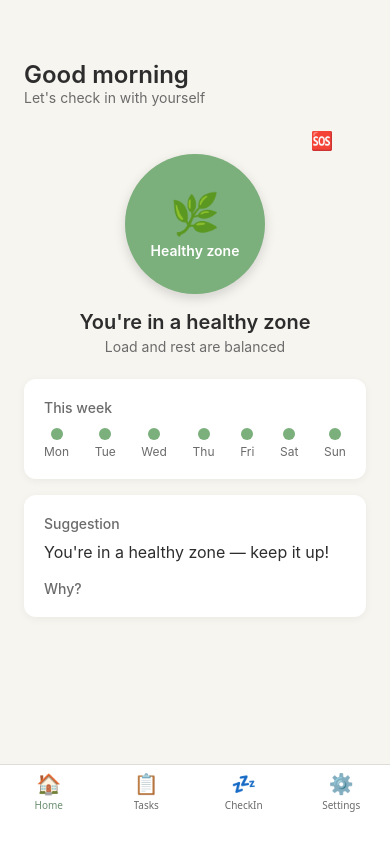
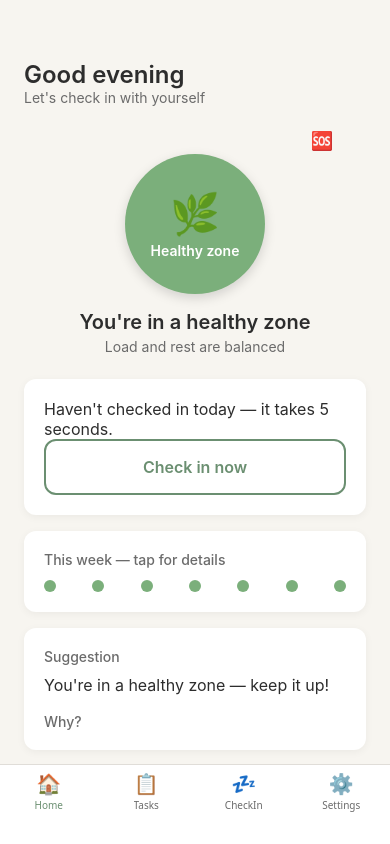
Before and after one commit to Anonymousodun/evenly-study, a React Native app in the folder evenly-study/: screen /MainTabs in a window 390 px wide. Built offline with nearby package versions, Linux system fonts and the light colour scheme.

Commit message:
Phase 4: check-in flow, home wiring, weekly trend

```diff
--- a/evenly-study/src/screens/CheckInScreen.tsx
+++ b/evenly-study/src/screens/CheckInScreen.tsx
@@ -1,19 +1,20 @@
 import React, { useState } from 'react';
-import { View, StyleSheet, ScrollView, TouchableOpacity } from 'react-native';
+import { View, StyleSheet, ScrollView } from 'react-native';
 import { useAppContext } from '../context/AppContext';
 import AppText from '../components/common/Text';
 import { Card } from '../components/common/Card';
-import { Button } from '../components/common/Button';
+import { CheckInSlider } from '../components/common/CheckInSlider';
+import { Toast } from '../components/common/Toast';
 import { generateId } from '../utils/id';
+import { getReinforcementMessage } from '../utils/reinforcement';
 
-const MOODS = ['😞', '😕', '😐', '🙂', '😊'];
-
-export function CheckInScreen() {
+export function CheckInScreen({ navigation }: any) {
   const { state, dispatch, theme } = useAppContext();
   const [selectedMood, setSelectedMood] = useState<number | null>(null);
-  const [bedtime, setBedtime] = useState(state.settings.targetBedtime || '23:00');
-  const [wakeTime, setWakeTime] = useState('07:00');
+  const [bedtime] = useState(state.settings.targetBedtime || '23:00');
+  const [wakeTime] = useState('07:00');
   const [restScore, setRestScore] = useState<number | null>(null);
+  const [toast, setToast] = useState('');
 
   const today = new Date().toISOString().split('T')[0];
 
@@ -29,6 +30,8 @@ export function CheckInScreen() {
         created_at: new Date().toISOString(),
       },
     });
+    setToast('Checked in ✓');
+    setTimeout(() => navigation.navigate('Home'), 800);
   };
 
   const handleRestSelect = (score: number) => {
@@ -45,6 +48,8 @@ export function CheckInScreen() {
         created_at: new Date().toISOString(),
       },
     });
+    const message = getReinforcementMessage(state);
+    setToast(message || 'Sleep logged 🌙');
   };
 
   return (
@@ -54,21 +59,7 @@ export function CheckInScreen() {
         <AppText variant="bodySmall" color="secondary">How are you feeling today?</AppText>
       </View>
 
-      <View style={styles.moodRow}>
-        {MOODS.map((mood, index) => (
-          <TouchableOpacity
-            key={index}
-            style={[
-              styles.moodCircle,
-              { backgroundColor: theme.colors.surface },
-              selectedMood === index + 1 && { backgroundColor: theme.colors.primary, borderColor: theme.colors.primary },
-            ]}
-            onPress={() => handleMoodSelect(index + 1)}
-          >
-            <AppText style={styles.moodEmoji}>{mood}</AppText>
-          </TouchableOpacity>
-        ))}
-      </View>
+      <CheckInSlider value={selectedMood} onSelect={handleMoodSelect} />
 
       <Card>
         <AppText variant="label" color="secondary">Sleep Check-in</AppText>
@@ -90,21 +81,9 @@ export function CheckInScreen() {
         How rested do you feel?
       </AppText>
 
-      <View style={styles.moodRow}>
-        {MOODS.map((mood, index) => (
-          <TouchableOpacity
-            key={index}
-            style={[
-              styles.moodCircle,
-              { backgroundColor: theme.colors.surface },
-              restScore === index + 1 && { backgroundColor: theme.colors.primary, borderColor: theme.colors.primary },
-            ]}
-            onPress={() => handleRestSelect(index + 1)}
-          >
-            <AppText style={styles.moodEmoji}>{mood}</AppText>
-          </TouchableOpacity>
-        ))}
-      </View>
+      <CheckInSlider value={restScore} onSelect={handleRestSelect} />
+
+      <Toast message={toast} visible={toast !== ''} onHide={() => setToast('')} />
 
       <View style={{ height: 100 }} />
     </ScrollView>
@@ -118,24 +97,7 @@ const styles = StyleSheet.create({
     paddingTop: 60,
   },
   header: {
-    marginBottom: 24,
-  },
-  moodRow: {
-    flexDirection: 'row',
-    justifyContent: 'space-between',
-    marginVertical: 24,
-  },
-  moodCircle: {
-    width: 56,
-    height: 56,
-    borderRadius: 28,
-    alignItems: 'center',
-    justifyContent: 'center',
-    borderWidth: 2,
-    borderColor: 'transparent',
-  },
-  moodEmoji: {
-    fontSize: 24,
+    marginBottom: 8,
   },
   sleepSubtitle: {
     marginTop: 4,
--- a/evenly-study/src/screens/HomeScreen.tsx
+++ b/evenly-study/src/screens/HomeScreen.tsx
@@ -3,29 +3,36 @@ import { View, StyleSheet, ScrollView, TouchableOpacity } from 'react-native';
 import { useAppContext } from '../context/AppContext';
 import { Card } from '../components/common/Card';
 import AppText from '../components/common/Text';
+import { Button } from '../components/common/Button';
 import { IndicatorBadge } from '../components/burnout/IndicatorBadge';
 import { SuggestionCard } from '../components/burnout/SuggestionCard';
+import { WeeklyTrendMiniChart } from '../components/burnout/WeeklyTrendMiniChart';
+import { useSuggestions } from '../hooks/useSuggestions';
 import { getBurnoutSuggestion } from '../utils/burnoutAlgorithm';
+import { checkSleepProtection } from '../utils/sleepProtection';
+import { generateWeeklySummary } from '../utils/weeklySummary';
+
+function greeting(): string {
+  const hour = new Date().getHours();
+  if (hour < 12) return 'Good morning';
+  if (hour < 18) return 'Good afternoon';
+  return 'Good evening';
+}
 
 export function HomeScreen({ navigation }: any) {
   const { state, theme } = useAppContext();
-  const suggestion = getBurnoutSuggestion(state.burnoutLevel);
+  const { suggestions, approve, dismiss } = useSuggestions();
+  const sleepCheck = checkSleepProtection(state);
+  const summary = generateWeeklySummary(state);
+  const activeSuggestion = suggestions[0] ?? null;
 
-  const weekDays = ['Mon', 'Tue', 'Wed', 'Thu', 'Fri', 'Sat', 'Sun'];
-  const trendData = weekDays.map((day, i) => {
-    const date = new Date();
-    date.setDate(date.getDate() - (6 - i));
-    const dateStr = date.toISOString().split('T')[0];
-    const hasCheckIn = state.dailyCheckIns.some(c => c.date === dateStr);
-    const hasSleep = state.sleep.some(s => s.date === dateStr);
-    if (!hasCheckIn && !hasSleep) return { day, level: 'green' as const };
-    return { day, level: state.burnoutLevel };
-  });
+  const today = new Date().toISOString().split('T')[0];
+  const checkedInToday = state.dailyCheckIns.some(c => c.date === today);
 
   return (
     <ScrollView style={[styles.container, { backgroundColor: theme.colors.bg }]}>
       <View style={styles.header}>
-        <AppText variant="h1">Good morning</AppText>
+        <AppText variant="h1">{greeting()}</AppText>
         <AppText variant="bodySmall" color="secondary">Let's check in with yourself</AppText>
       </View>
 
@@ -50,32 +57,38 @@ export function HomeScreen({ navigation }: any) {
         </AppText>
       </View>
 
-      <Card>
-        <AppText variant="label" color="secondary">This week</AppText>
-        <View style={styles.trendDots}>
-          {trendData.map((d, i) => (
-            <View key={i} style={styles.trendItem}>
-              <View
-                style={[
-                  styles.trendDot,
-                  {
-                    backgroundColor:
-                      d.level === 'green' ? theme.colors.indicatorGreen :
-                      d.level === 'yellow' ? theme.colors.indicatorYellow :
-                      theme.colors.indicatorRed,
-                  },
-                ]}
-              />
-              <AppText variant="caption" color="secondary">{d.day}</AppText>
-            </View>
-          ))}
-        </View>
-      </Card>
+      {!checkedInToday && (
+        <Card>
+          <AppText variant="body">Haven't checked in today — it takes 5 seconds.</AppText>
+          <Button title="Check in now" onPress={() => navigation.navigate('CheckIn')} variant="secondary" />
+        </Card>
+      )}
 
-      <SuggestionCard
-        text={suggestion}
-        onWhy={() => {}}
-      />
+      {sleepCheck.exceeded && (
+        <Card>
+          <AppText variant="label" color="secondary">🌙 Sleep protection</AppText>
+          <AppText variant="body" style={styles.bannerText}>{sleepCheck.message}</AppText>
+          <AppText variant="bodySmall" color="secondary">{sleepCheck.suggestedAction}</AppText>
+        </Card>
+      )}
+
+      <TouchableOpacity onPress={() => navigation.navigate('WeeklyTrend')} activeOpacity={0.8}>
+        <Card>
+          <AppText variant="label" color="secondary">This week — tap for details</AppText>
+          <WeeklyTrendMiniChart data={summary.days.map(d => d.level)} />
+        </Card>
+      </TouchableOpacity>
+
+      {activeSuggestion ? (
+        <SuggestionCard
+          text={activeSuggestion.text}
+          onWhy={() => {}}
+          onApprove={() => approve(activeSuggestion.id)}
+          onDismiss={() => dismiss(activeSuggestion.id)}
+        />
+      ) : (
+        <SuggestionCard text={getBurnoutSuggestion(state.burnoutLevel)} onWhy={() => {}} />
+      )}
 
       <View style={{ height: 100 }} />
     </ScrollView>
@@ -114,18 +127,8 @@ const styles = StyleSheet.create({
     marginTop: 4,
     textAlign: 'center',
   },
-  trendDots: {
-    flexDirection: 'row',
-    justifyContent: 'space-between',
-    marginTop: 12,
-  },
-  trendItem: {
-    alignItems: 'center',
-  },
-  trendDot: {
-    width: 12,
-    height: 12,
-    borderRadius: 6,
-    marginBottom: 4,
+  bannerText: {
+    marginTop: 8,
+    lineHeight: 24,
   },
 });
--- a/evenly-study/src/screens/WeeklyTrendScreen.tsx
+++ b/evenly-study/src/screens/WeeklyTrendScreen.tsx
@@ -3,29 +3,12 @@ import { View, StyleSheet, ScrollView } from 'react-native';
 import { useAppContext } from '../context/AppContext';
 import AppText from '../components/common/Text';
 import { Card } from '../components/common/Card';
+import { WeeklyTrendMiniChart } from '../components/burnout/WeeklyTrendMiniChart';
+import { generateWeeklySummary } from '../utils/weeklySummary';
 
 export function WeeklyTrendScreen() {
   const { state, theme } = useAppContext();
-
-  const weekDays = ['Mon', 'Tue', 'Wed', 'Thu', 'Fri', 'Sat', 'Sun'];
-  const trendData = weekDays.map((day, i) => {
-    const date = new Date();
-    date.setDate(date.getDate() - (6 - i));
-    const dateStr = date.toISOString().split('T')[0];
-    const checkIn = state.dailyCheckIns.find(c => c.date === dateStr);
-    const sleep = state.sleep.find(s => s.date === dateStr);
-    return {
-      day,
-      date: dateStr,
-      mood: checkIn?.mood_score,
-      sleep: sleep ? calculateSleepHours(sleep.bedtime, sleep.wake_time) : null,
-      level: state.burnoutLevel,
-    };
-  });
-
-  const greenDays = trendData.filter(d => d.level === 'green').length;
-  const yellowDays = trendData.filter(d => d.level === 'yellow').length;
-  const redDays = trendData.filter(d => d.level === 'red').length;
+  const summary = generateWeeklySummary(state);
 
   return (
     <ScrollView style={[styles.container, { backgroundColor: theme.colors.bg }]}>
@@ -35,22 +18,10 @@ export function WeeklyTrendScreen() {
       </View>
 
       <Card>
-        <View style={styles.chart}>
-          {trendData.map((d, i) => (
-            <View key={i} style={styles.chartItem}>
-              <View
-                style={[
-                  styles.chartDot,
-                  {
-                    backgroundColor:
-                      d.level === 'green' ? theme.colors.indicatorGreen :
-                      d.level === 'yellow' ? theme.colors.indicatorYellow :
-                      theme.colors.indicatorRed,
-                  },
-                ]}
-              />
-              <AppText variant="caption" color="secondary">{d.day}</AppText>
-            </View>
+        <WeeklyTrendMiniChart data={summary.days.map(d => d.level)} />
+        <View style={styles.dayLabels}>
+          {summary.days.map((d, i) => (
+            <AppText key={i} variant="caption" color="secondary">{d.day}</AppText>
           ))}
         </View>
       </Card>
@@ -58,18 +29,30 @@ export function WeeklyTrendScreen() {
       <Card>
         <AppText variant="label" color="secondary">Summary</AppText>
         <AppText variant="body" style={styles.summaryText}>
-          You had {greenDays} green days, {yellowDays} yellow, and {redDays} red this week.
+          You had {summary.greenDays} green days, {summary.yellowDays} yellow, and {summary.redDays} red this week.
         </AppText>
+        {(summary.avgMood !== null || summary.avgSleep !== null) && (
+          <AppText variant="bodySmall" color="secondary" style={styles.summaryText}>
+            {summary.avgMood !== null && `Avg mood: ${summary.avgMood.toFixed(1)}/5`}
+            {summary.avgMood !== null && summary.avgSleep !== null && ' · '}
+            {summary.avgSleep !== null && `Avg sleep: ${summary.avgSleep.toFixed(1)}h`}
+          </AppText>
+        )}
+      </Card>
+
+      <Card>
+        <AppText variant="label" color="secondary">Insight</AppText>
+        <AppText variant="body" style={styles.summaryText}>{summary.insight}</AppText>
       </Card>
 
       <Card>
         <AppText variant="label" color="secondary">Daily Details</AppText>
-        {trendData.map((d, i) => (
+        {summary.days.map((d, i) => (
           <View key={i} style={styles.detailRow}>
             <AppText variant="bodySmall">{d.day}</AppText>
             <AppText variant="bodySmall" color="secondary">
               {d.mood ? `Mood: ${d.mood}/5` : 'No check-in'}
-              {d.sleep ? ` · Sleep: ${d.sleep.toFixed(1)}h` : ''}
+              {d.sleepHours !== null ? ` · Sleep: ${d.sleepHours.toFixed(1)}h` : ''}
             </AppText>
           </View>
         ))}
@@ -78,15 +61,6 @@ export function WeeklyTrendScreen() {
       <View style={{ height: 100 }} />
     </ScrollView>
   );
-}
-
-function calculateSleepHours(bedtime: string, wakeTime: string): number {
-  const [bedHour, bedMin] = bedtime.split(':').map(Number);
-  const [wakeHour, wakeMin] = wakeTime.split(':').map(Number);
-  let bedTotal = bedHour * 60 + bedMin;
-  let wakeTotal = wakeHour * 60 + wakeMin;
-  if (wakeTotal < bedTotal) wakeTotal += 24 * 60;
-  return (wakeTotal - bedTotal) / 60;
 }
 
 const styles = StyleSheet.create({
@@ -98,19 +72,10 @@ const styles = StyleSheet.create({
   header: {
     marginBottom: 24,
   },
-  chart: {
+  dayLabels: {
     flexDirection: 'row',
     justifyContent: 'space-between',
-    marginTop: 12,
-  },
-  chartItem: {
-    alignItems: 'center',
-  },
-  chartDot: {
-    width: 16,
-    height: 16,
-    borderRadius: 8,
-    marginBottom: 4,
+    marginTop: 8,
   },
   summaryText: {
     marginTop: 8,
```
